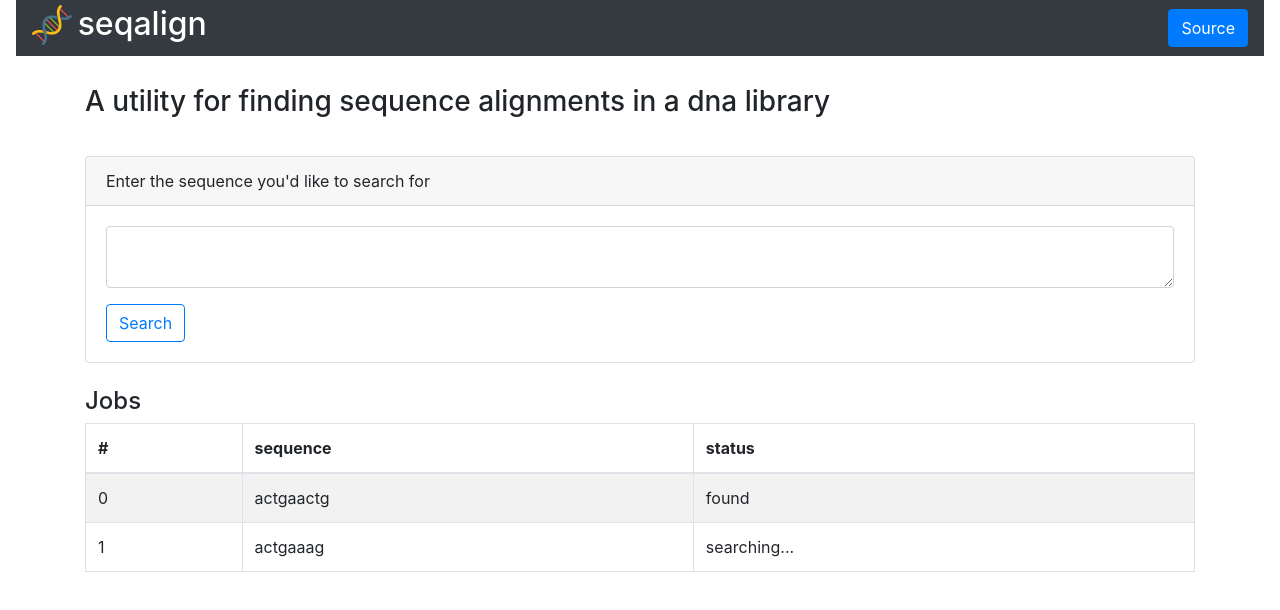
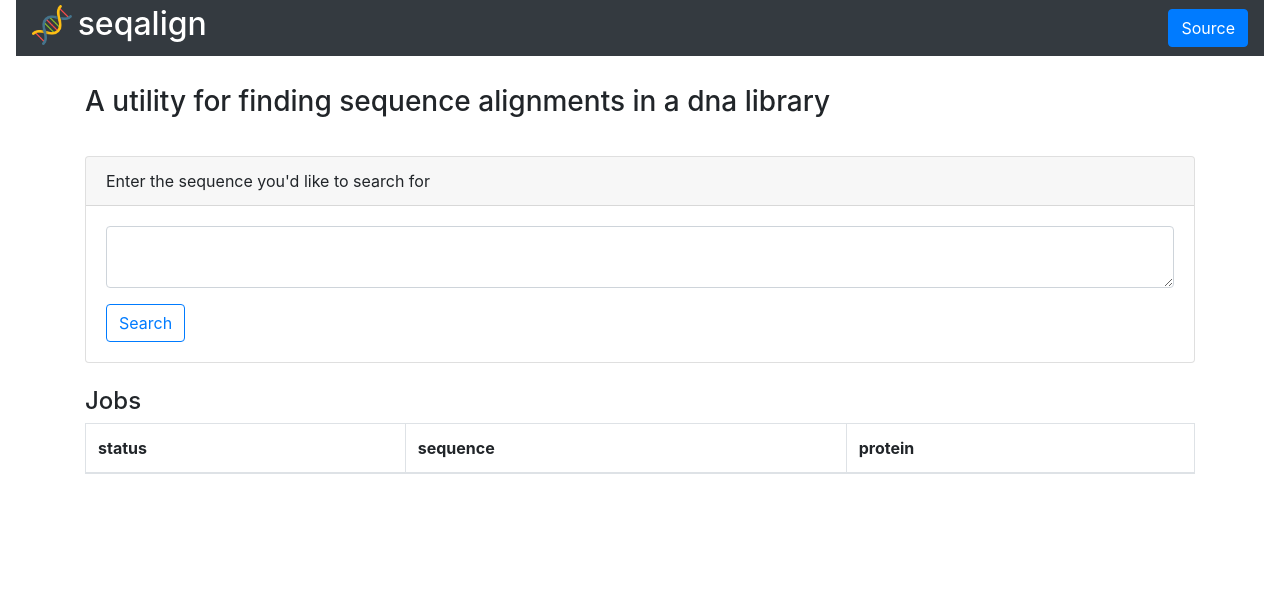
Before and after one commit to luhart/seqalign, a Next.js app: page / in a window 1280 px wide. Shown: the top 610 px of the page. Built offline with nearby package versions, Linux system fonts and the light colour scheme.

Commit message:
job table displays SearchForm state

```diff
--- a/components/search-form.js
+++ b/components/search-form.js
@@ -1,9 +1,12 @@
-import { Button, Form } from 'react-bootstrap'
+import { Button, Card, Form, Table } from 'react-bootstrap'
 
 export default class SearchForm extends React.Component{
     constructor(props) {
         super(props)
-        this.state = {value: ''}
+        this.state = {
+            value: '',
+            jobs: [],
+        }
 
         this.handleChange = this.handleChange.bind(this);
         this.handleSubmit = this.handleSubmit.bind(this);
@@ -17,19 +20,54 @@ export default class SearchForm extends React.Component{
         event.preventDefault(); // stops refresh
         fetch('/api/?seq=' + this.state.value)
             .then(response => response.json())
-            .then(data => console.log(data));
+            .then(data => console.log(data))
+            .then(data => this.setState({jobs: this.state.jobs.push(data)}));
         console.log("submitting dna search for: " + this.state.value)
         this.setState({"value": ""})
     }
 
     render() {
         return (
+            <>
+                <section>
+                    <Card>
+                        <Card.Header>
+                            Enter the sequence you'd like to search for
+                        </Card.Header>
+                        <Card.Body>
                             <Form onSubmit={async e => {this.handleSubmit(e)}}>
                                 <Form.Group controlId="sequenceForm.TextArea">
                                     <Form.Control as="textarea" rows="2" value={this.state.value} onChange={this.handleChange}/>
                                 </Form.Group>
                                 <Button variant="outline-primary" type="submit">Search</Button>
                             </Form>
+                        </Card.Body>
+                    </Card>
+                    <br/>
+                </section>
+
+                <section>
+                    <h4>Jobs</h4>
+                    <Table striped bordered hover>
+                        <thead>
+                            <tr>
+                                <th>status</th>
+                                <th>sequence</th>
+                                <th>protein</th>
+                            </tr>
+                        </thead>
+                        <tbody>
+                            {this.state.jobs.map((job, index) => (
+                                <tr key={index}>
+                                    <td>{job.status}</td>
+                                    <td>{job.seq}</td>
+                                    <td>{job.protein}</td>
+                                </tr>
+                            ))}
+                        </tbody>
+                    </Table>
+                </section>
+            </>
         )
     }
 }
--- a/pages/index.js
+++ b/pages/index.js
@@ -4,7 +4,6 @@ import Layout, { siteTitle } from '../components/layout'
 import utilStyles from '../styles/utils.module.css'
 import SearchForm from '../components/search-form'
 
-import {Button, Card, Table} from "react-bootstrap"
 
 export default function Home() {
   return (
@@ -17,43 +16,7 @@ export default function Home() {
         <h3>A utility for finding sequence alignments in a dna library</h3>
         <br/>
       </section>
-
-      <section>
-        <Card>
-          <Card.Header>
-              Enter the sequence you'd like to search for
-          </Card.Header>
-          <Card.Body>
-            <SearchForm />
-          </Card.Body>
-        </Card>
-        <br/>
-      </section>
-
-      <section>
-        <h4>Jobs</h4>
-        <Table striped bordered hover>
-          <thead>
-            <tr>
-              <th>#</th>
-              <th>sequence</th>
-              <th>status</th>
-            </tr>
-          </thead>
-          <tbody>
-            <tr>
-              <td>0</td>
-              <td>actgaactg</td>
-              <td><a href="google.com"></a>found</td>
-            </tr>
-            <tr>
-              <td>1</td>
-              <td>actgaaag</td>
-              <td>searching...</td>
-            </tr>
-          </tbody>
-        </Table>
-      </section>
+      <SearchForm />
     </Layout>
   )
 }
```
Lines whose indentation alone changed are shown as unchanged.
